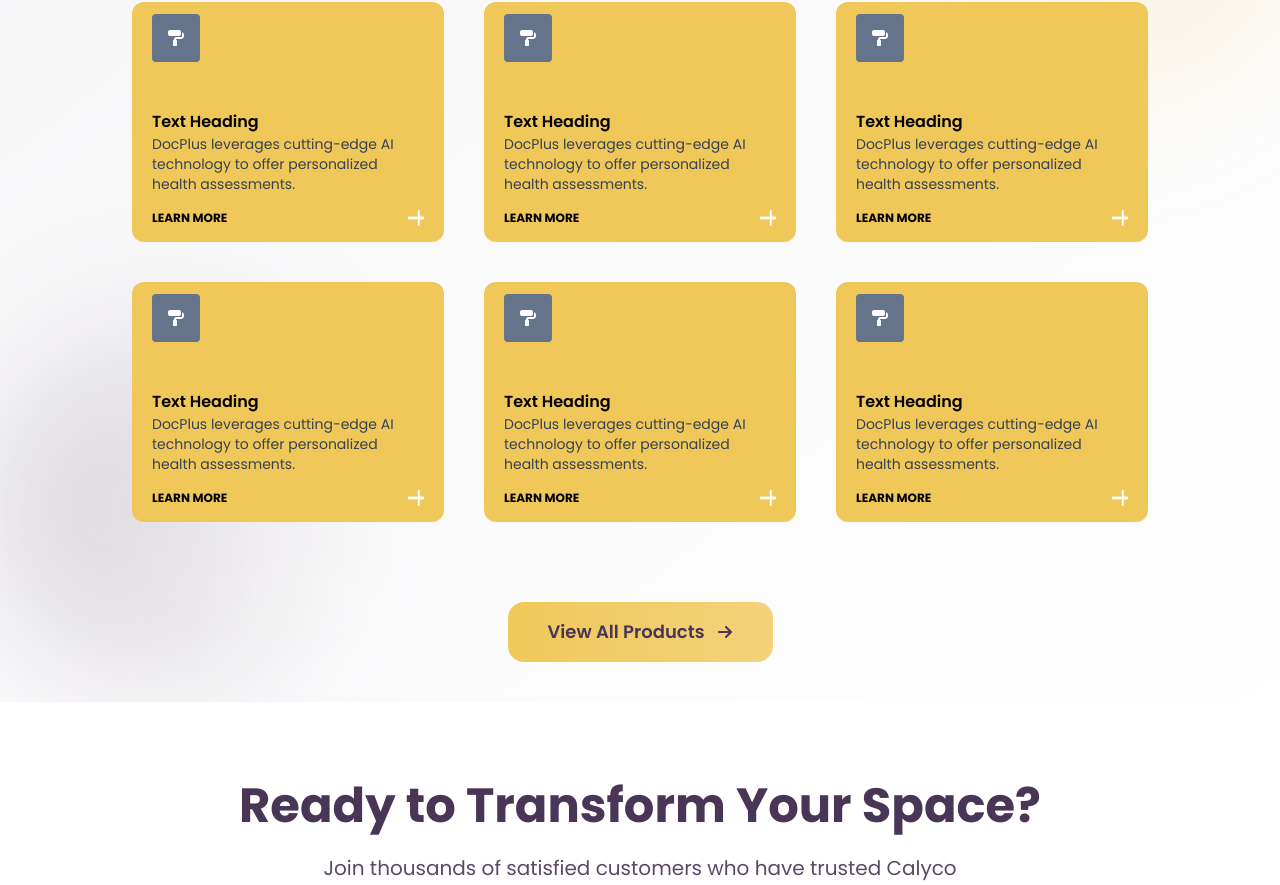
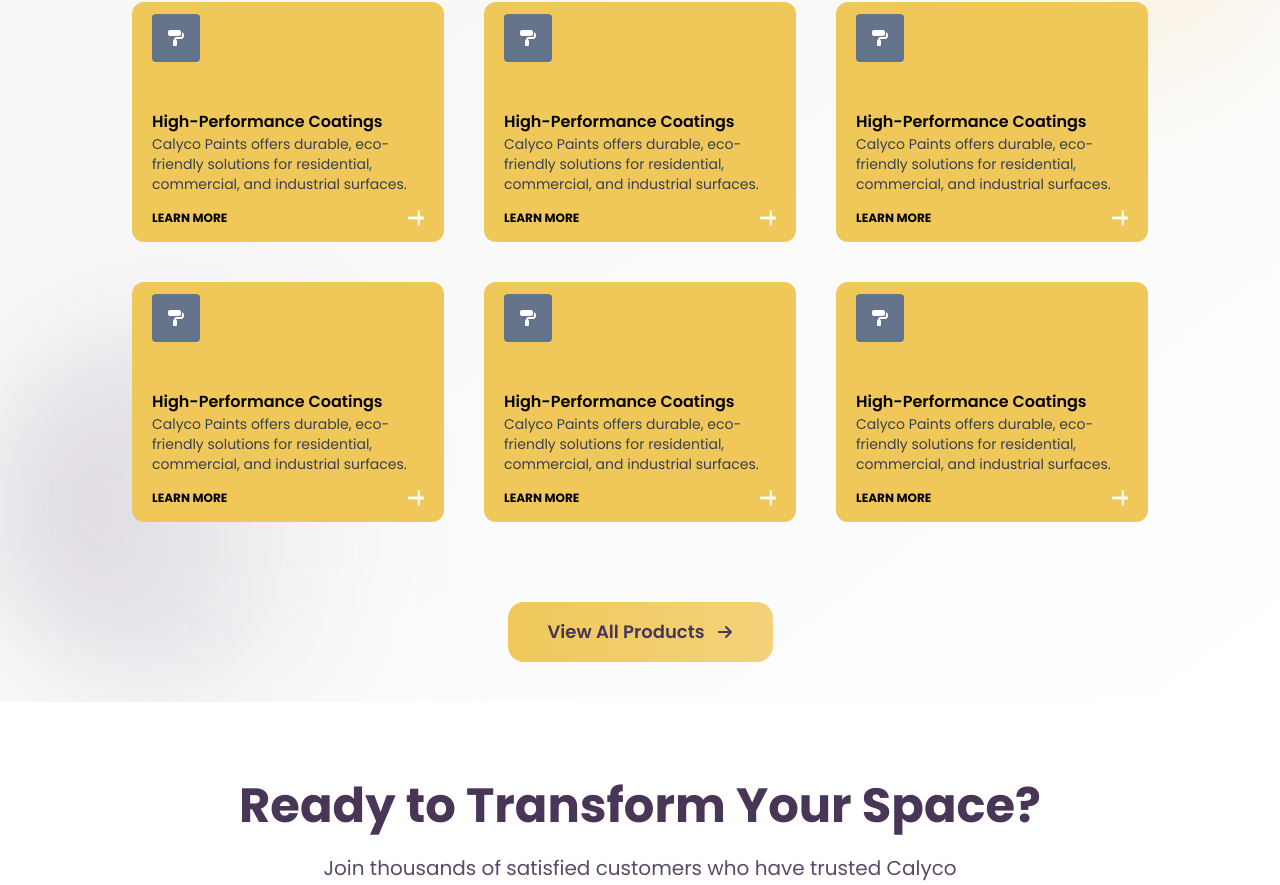
Before and after one commit to IIIPL/calyco, a React (Vite) app: page / in a window 1280 px wide. Shown: the part 2457-3342 px from the top of the page. Built offline with nearby package versions, Linux system fonts and the light colour scheme.

Commit message:
Add New links

```diff
--- a/src/components/Navbar.jsx
+++ b/src/components/Navbar.jsx
@@ -36,7 +36,7 @@ export const Navbar = () => {
                         About Us
                     </a>
 
-                    <a href="/products" className="text-gray-700 hover:text-black">
+                    <a href="/product" className="text-gray-700 hover:text-black">
                         Products
                     </a>
                 </nav>
--- a/src/components/WhyChooseCard.jsx
+++ b/src/components/WhyChooseCard.jsx
@@ -1,7 +1,7 @@
 import { FaPaintRoller } from "react-icons/fa6";
 import { motion } from "framer-motion";
 
-export const WhyChooseCard = ({ textHeading = "Text Heading", index = 0 }) => {
+export const WhyChooseCard = ({ textHeading = "High-Performance Coatings", index = 0 }) => {
   return (
     <div className="bg-[#F0C85A] m-1 rounded-xl flex flex-col hover:shadow-2xl px-2">
       {/* Static Icon */}
@@ -21,12 +21,12 @@ export const WhyChooseCard = ({ textHeading = "Text Heading", index = 0 }) => {
         </div>
 
         <div className="mx-3 text-gray-700 text-sm">
-          DocPlus leverages cutting-edge AI technology to offer personalized health assessments.
+          Calyco Paints offers durable, eco-friendly solutions for residential, commercial, and industrial surfaces.
         </div>
 
         <div className="flex flex-row justify-between mx-3 font-bold text-xs my-4">
           <div>LEARN MORE</div>
-          <a href="https://your-link-here.com" target="_blank" rel="noopener noreferrer">
+          <a href="https://calycopaints.com" target="_blank" rel="noopener noreferrer">
             <img
               src="vectorMore.png"
               className="w-4 h-4 transition-transform duration-300 hover:scale-125"
```
